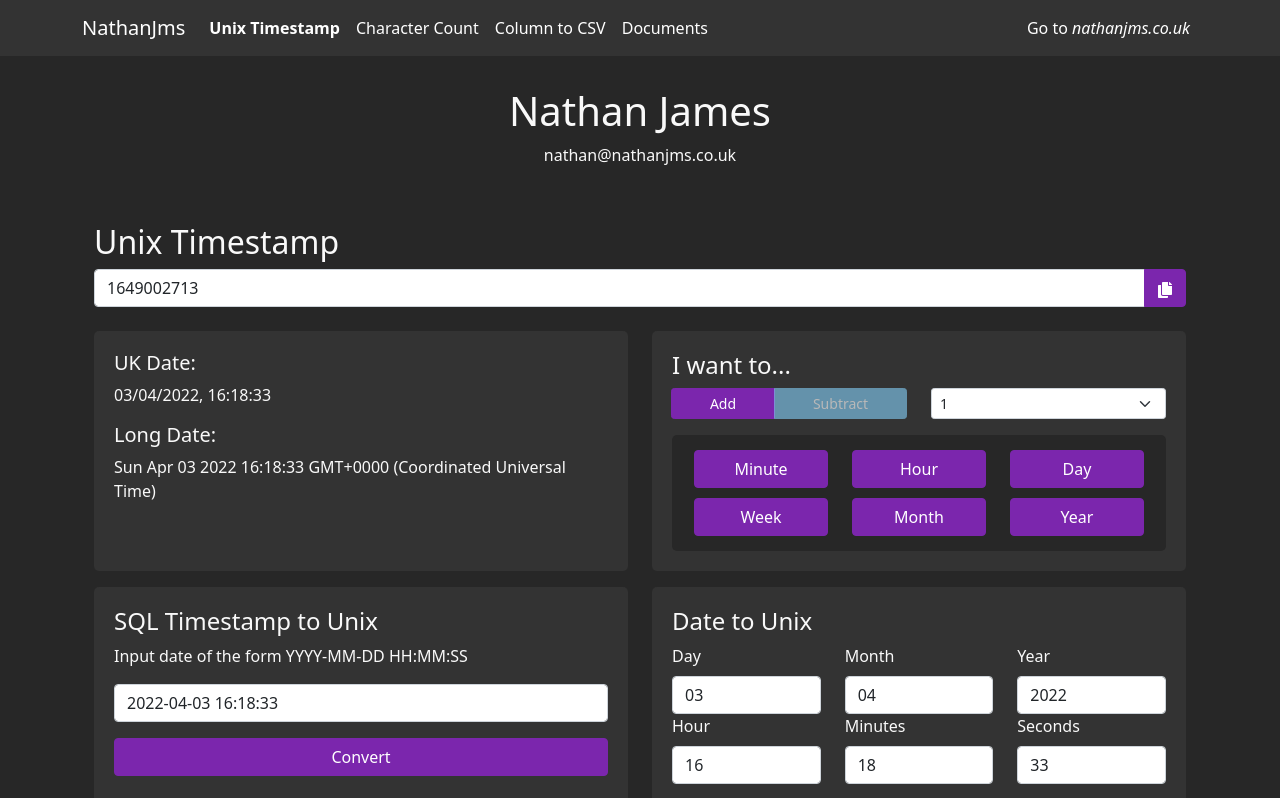
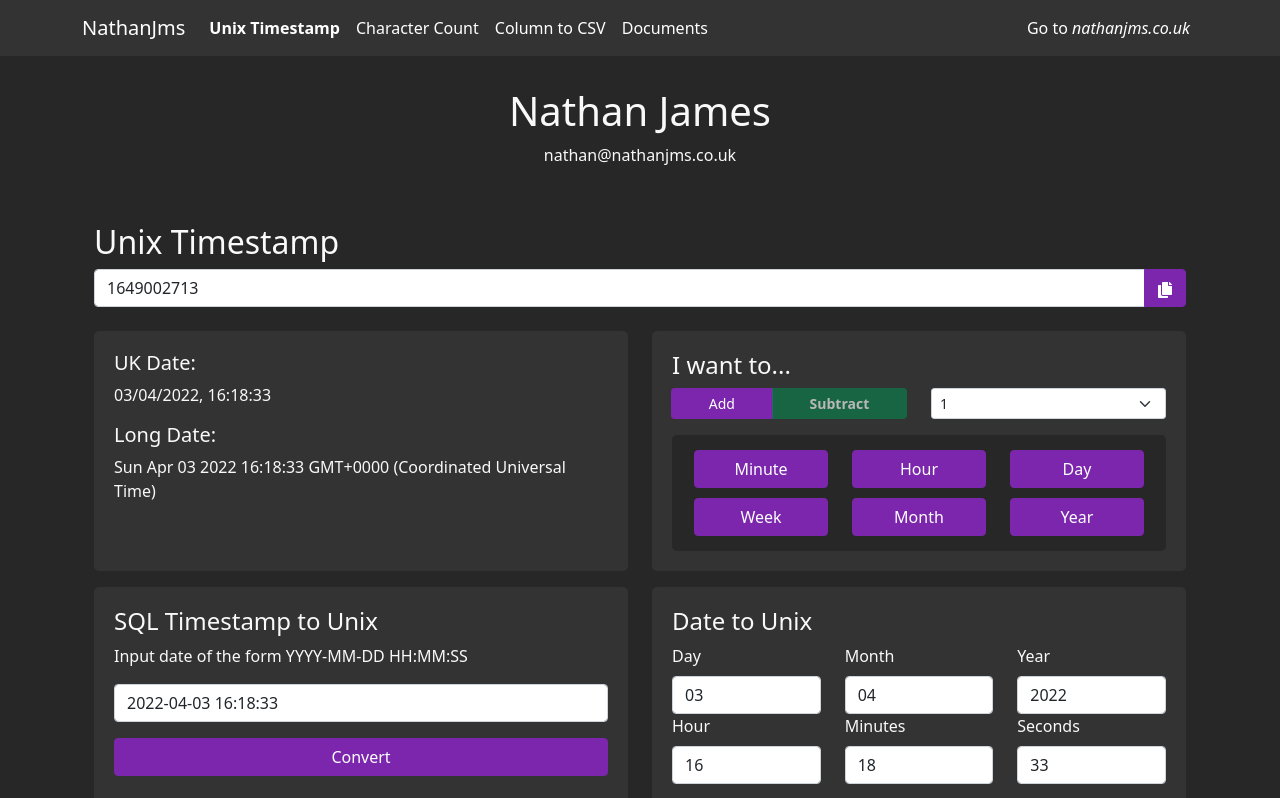
Before and after one commit to Nathanjms/nathanjms-tools, a React (Create React App) app: page / in a window 1280 px wide. Shown: the top 798 px of the page. Built offline with nearby package versions, Linux system fonts and the light colour scheme.

Commit message:
btn group toggle styling

```diff
--- a/src/css/App.css
+++ b/src/css/App.css
@@ -27,6 +27,7 @@
 .btn-primary:hover,
 .btn-primary:active,
 .btn-primary:focus,
+.btn-primary.active,
 .btn-primary:disabled {
   background-color: var(--primary2);
   border: 1px solid var(--primary2);
@@ -34,12 +35,11 @@
 
 .btn-check:active + .btn-primary,
 .btn-check:checked + .btn-primary,
-.btn-primary.active,
-.btn-primary:active,
 .show > .btn-primary.dropdown-toggle {
   color: #fff;
-  background-color: var(--teal2);
-  border-color: var(--teal2);
+  background-color: var(--green);
+  border-color: var(--green);
+  font-weight: 600;
 }
 
 a {
```
